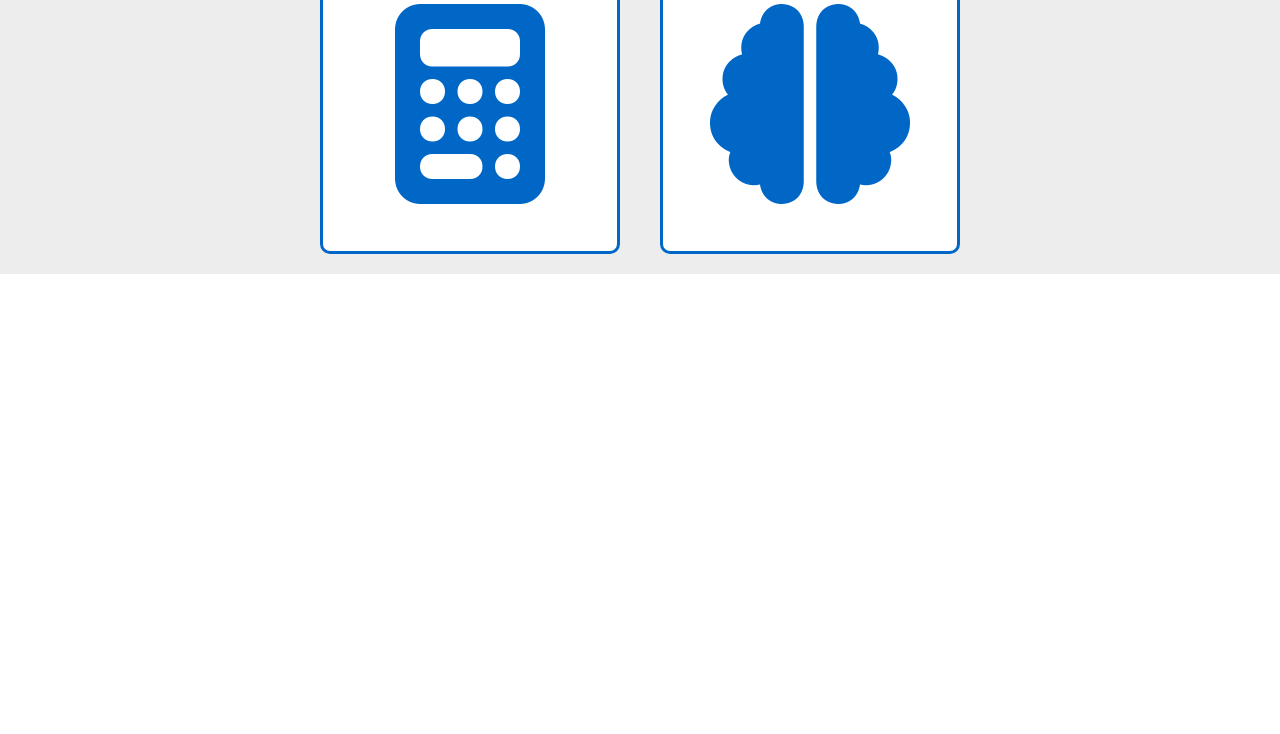
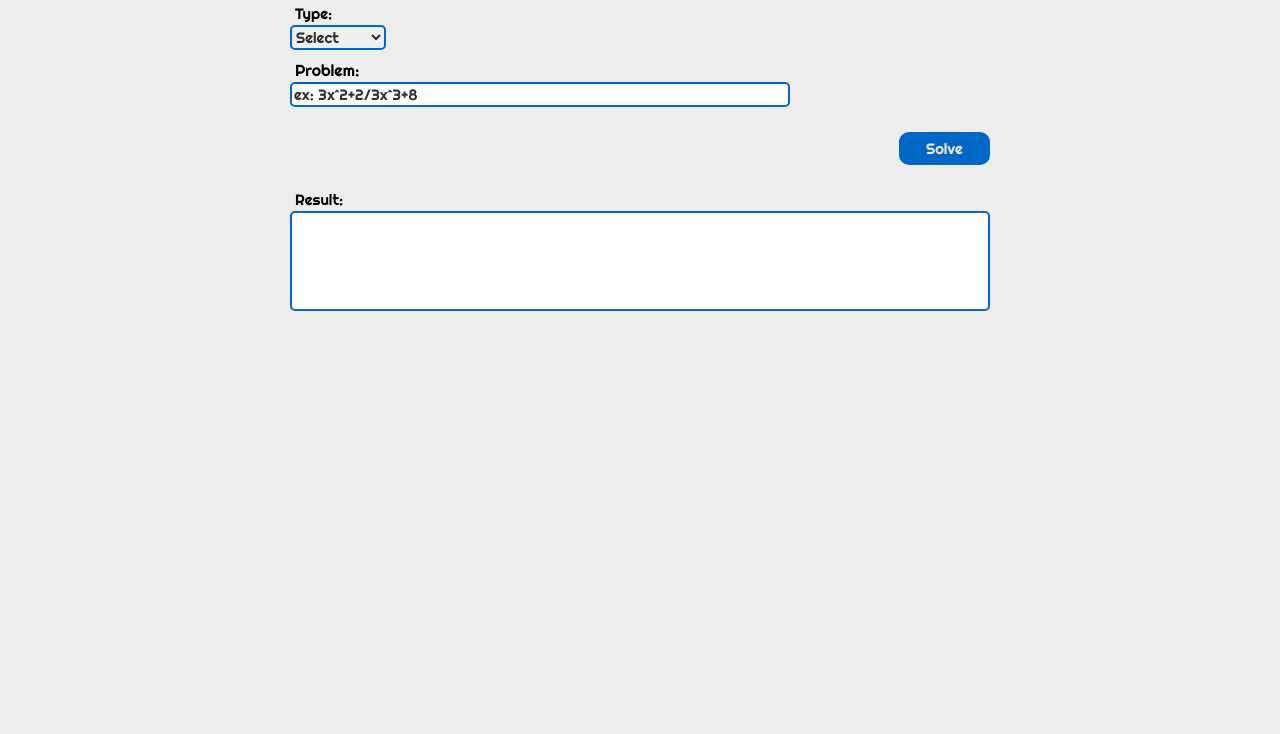
Before and after one commit to alexdenbaugh/ajax-project, a website: page index.html in a window 1280 px wide. Shown: the part 116-850 px from the top of the page. Before the commit the page ends 800 px from the top, so only its background shows below. Drawn offline with Linux system fonts and the light colour scheme.

Commit message:
Create 'Calculator' window. #1

```diff
--- a/css/layout.css
+++ b/css/layout.css
@@ -2,6 +2,8 @@
   max-width: 575px;
   margin: 0 auto;
   padding: 0 1.5rem;
+  background-color: #ededed;
+  height: 100vh;
 }
 
 div.nav-bar {
@@ -13,13 +15,29 @@ div.nav-bar {
   justify-content: start;
 }
 
-.hidden {
-  display: none;
+div.calculator {
+  display: flex;
+  flex-wrap: wrap;
+  justify-content: center;
+}
+
+.calculator-title {
+  justify-content: center;
 }
 
 .row {
   display: flex;
   flex-wrap: wrap;
+  justify-content: center;
+  width: 100%;
+}
+
+.column-full {
+  width: 100%;
+}
+
+input {
+  width: 100%;
 }
 
 @media screen and (min-width: 768px) {
@@ -34,4 +52,13 @@ div.nav-bar {
   .column-half {
     width: 50%;
   }
+
+  form,
+  .result-window {
+    max-width: 700px;
+  }
+
+  input {
+    width: 500px;
+  }
 }
--- a/css/styles.css
+++ b/css/styles.css
@@ -2,8 +2,20 @@
   font-family: 'Righteous', cursive;
 }
 
+.font-size {
+  font-size: 15px;
+}
+
 .white-text {
   color: #ededed;
+}
+
+.black-text {
+  color: black;
+}
+
+.grey-text {
+  color: #2f2f2f;
 }
 
 header {
@@ -12,6 +24,12 @@ header {
   display: flex;
   align-items: center;
   width: 100%;
+}
+
+button,
+a,
+select {
+  cursor: pointer;
 }
 
 header a {
@@ -59,3 +77,64 @@ div.home-page button:hover {
   background-color: #0067c6;
   color: white;
 }
+
+h1 {
+  margin: 0;
+  padding: 10px;
+}
+
+.hidden {
+  display: none;
+}
+
+label {
+  margin-left: 5px;
+}
+
+select,
+input,
+.result-window {
+  border: #0067c6 2px solid;
+  border-radius: 5px;
+  margin-top: 2px;
+}
+
+input:focus,
+select:focus {
+  outline: #0067c6;
+}
+
+input::placeholder {
+  color: #2f2f2f;
+}
+
+div.form-option {
+  margin: 10px 0;
+}
+
+.button {
+  background-color: #0067c6;
+  border: #0067c6 2px solid;
+  border-radius: 10px;
+  padding: 5px 25px;
+  margin: 15px 0;
+}
+
+div.button-container {
+  text-align: right;
+}
+
+.result {
+  display: flex;
+  justify-content: center;
+}
+
+div.result-window {
+  width: 100%;
+  height: 100px;
+  background-color: white;
+}
+
+div.result > div {
+  max-width: 700px;
+}
--- a/index.html
+++ b/index.html
@@ -22,10 +22,52 @@
   </header>
   <main>
     <div class="container">
-      <div class="home-page row" data-view="home-page">
+      <div class="home-page row hidden" data-view="home-page">
         <button name="calculator"><i class="fas fa-calculator"></i></button>
         <div class="home-page-divider"></div>
         <button name="calculator"><i class="fas fa-brain"></i></button>
+      </div>
+      <div class="calculator" data-view="calculator">
+        <div class="column-full row calculator-title">
+          <h1 class="font black-text">Calculator</h1>
+        </div>
+        <div class="row">
+          <form name="calculator" action="" class="column-full">
+            <div class="form-option">
+              <div class="label">
+                <label for="calculator-type" class="font black-text font-size">Type:</label>
+              </div>
+              <select name="type" id="calculator-type" class="font grey-text font-size">
+                <option value="">Select</option>
+                <option value="simplify">Simplify</option>
+                <option value="factor">Factor</option>
+                <option value="derive">Derive</option>
+                <option value="integrate">Integrate</option>
+                <option value="trig">Trig</option>
+                <option value="logarithm">Logarithm</option>
+              </select>
+            </div>
+            <div class="form-option">
+              <div class="label">
+                <label for="calculator-problem" class="font black-text">Problem:</label>
+              </div>
+              <input type="text" id="calculator-problem" class="font grey-text font-size" placeholder="ex: 3x^2+2/3x^3+8">
+            </div>
+            <div class="form-option button-container">
+              <button class="white-text font font-size button">Solve</button>
+            </div>
+          </form>
+        </div>
+        <div class="row result">
+          <div class="column-full">
+            <div>
+              <label for="calculator-result" class="font font-size black-text">Result:</label>
+            </div>
+            <div id="calculator-result" class="result-window">
+              <p class="black-text font font-size"></p>
+            </div>
+          </div>
+        </div>
       </div>
     </div>
   </main>
```
